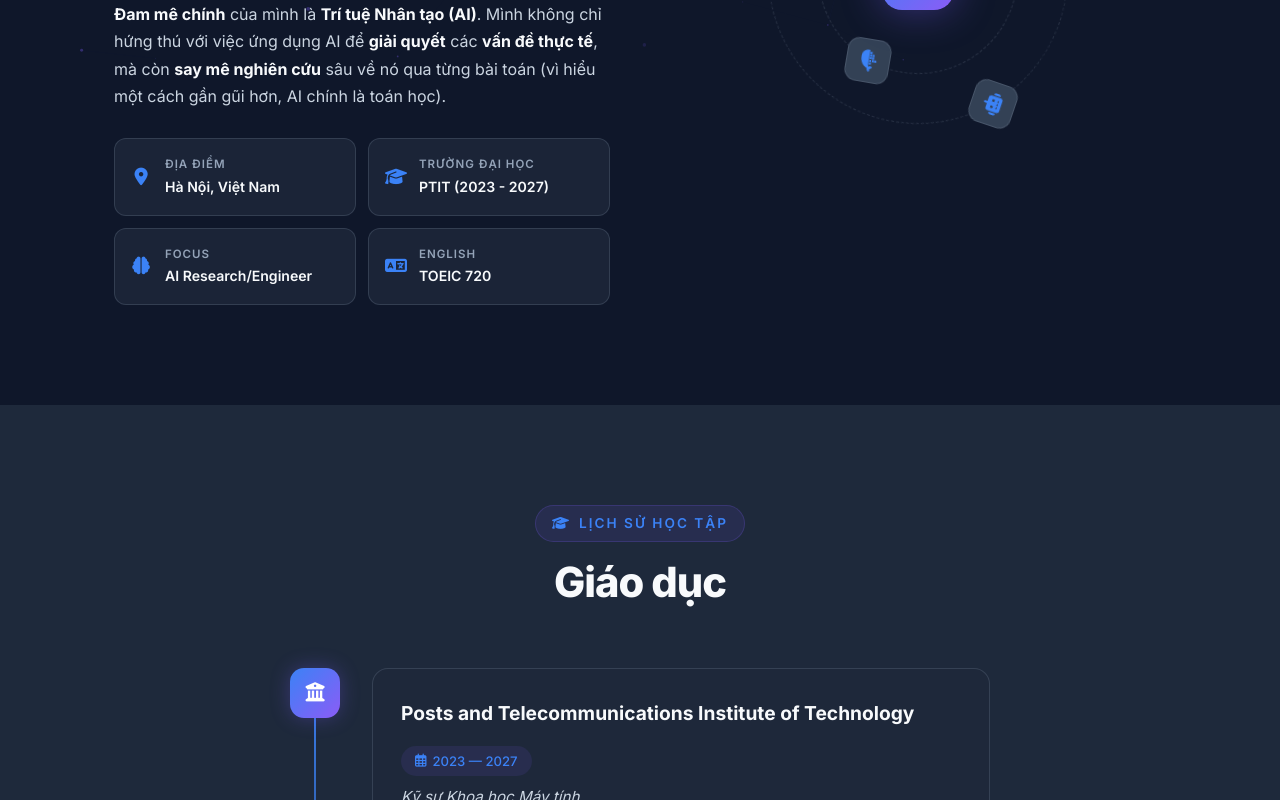
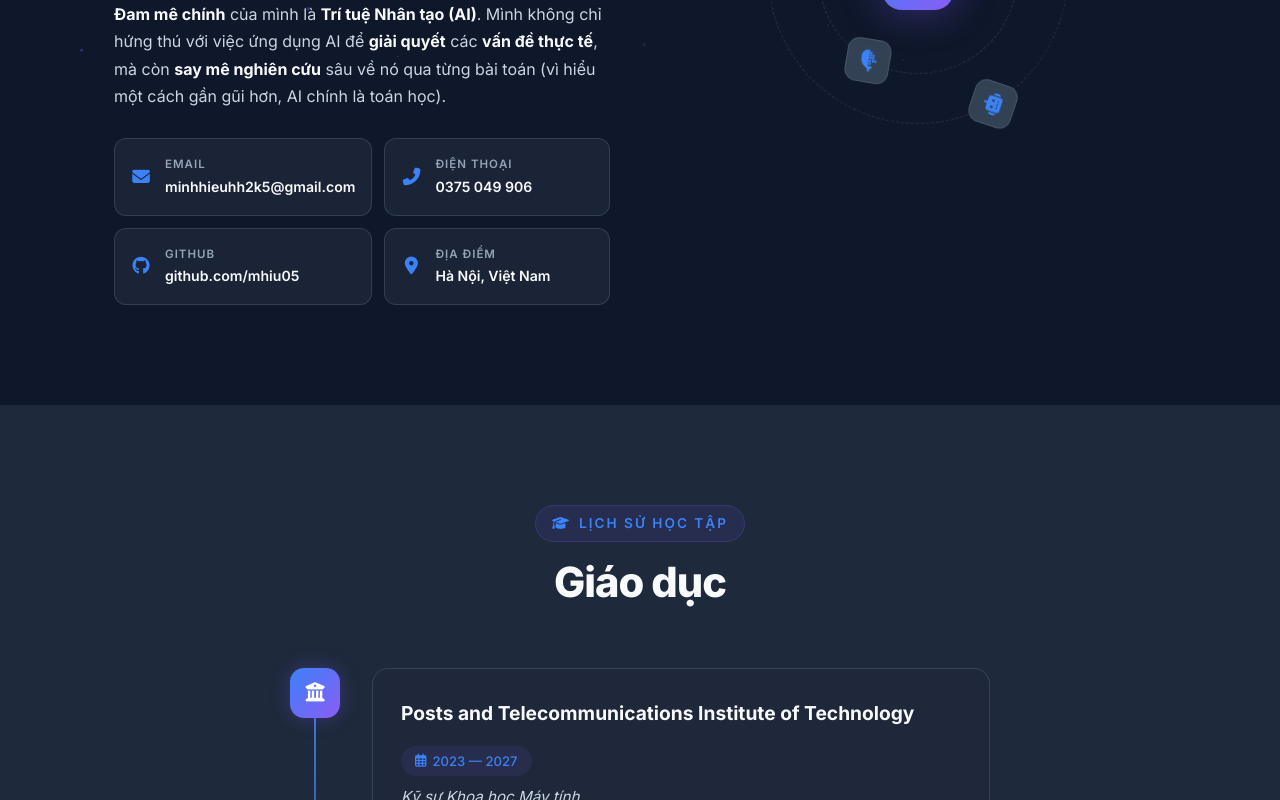
Before and after one commit to mhiu05/portfolio, a React (Vite) app: page / in a window 1280 px wide. Shown: the part 680-1480 px from the top of the page. Built offline with nearby package versions, Linux system fonts and the light colour scheme.

Commit message:
Move contact info to About section and remove Contact section

```diff
--- a/src/components/Navbar/Navbar.jsx
+++ b/src/components/Navbar/Navbar.jsx
@@ -15,7 +15,7 @@ export default function Navbar() {
     }, []);
 
     useEffect(() => {
-        const sections = ['about', 'education', 'projects', 'experience', 'skills', 'certificates', 'contact'];
+        const sections = ['about', 'education', 'projects', 'experience', 'skills', 'certificates'];
 
         const handleScroll = () => {
             sections.forEach((sectionId) => {
@@ -56,7 +56,6 @@ export default function Navbar() {
                     <a href="#experience" className={`nav-link ${activeSection === 'experience' ? 'active' : ''}`} onClick={closeMenu}>Kinh nghiệm</a>
                     <a href="#skills" className={`nav-link ${activeSection === 'skills' ? 'active' : ''}`} onClick={closeMenu}>Kỹ năng</a>
                     <a href="#certificates" className={`nav-link ${activeSection === 'certificates' ? 'active' : ''}`} onClick={closeMenu}>Chứng chỉ</a>
-                    <a href="#contact" className={`nav-link ${activeSection === 'contact' ? 'active' : ''}`} onClick={closeMenu}>Liên hệ</a>
                 </div>
                 <button
                     className={`nav-toggle ${menuOpen ? 'active' : ''}`}
--- a/src/pages/Portfolio/Portfolio.jsx
+++ b/src/pages/Portfolio/Portfolio.jsx
@@ -82,6 +82,27 @@ export default function Portfolio() {
                                 </p>
 
                                 <div className="about-info-cards">
+                                    <a href="mailto:minhhieuhh2k5@gmail.com" className="info-card">
+                                        <i className="fas fa-envelope"></i>
+                                        <div>
+                                            <span className="info-label">Email</span>
+                                            <span className="info-value">minhhieuhh2k5@gmail.com</span>
+                                        </div>
+                                    </a>
+                                    <a href="tel:+84375049906" className="info-card">
+                                        <i className="fas fa-phone-alt"></i>
+                                        <div>
+                                            <span className="info-label">Điện thoại</span>
+                                            <span className="info-value">0375 049 906</span>
+                                        </div>
+                                    </a>
+                                    <a href="https://github.com/mhiu05" target="_blank" rel="noopener noreferrer" className="info-card">
+                                        <i className="fab fa-github"></i>
+                                        <div>
+                                            <span className="info-label">GitHub</span>
+                                            <span className="info-value">github.com/mhiu05</span>
+                                        </div>
+                                    </a>
                                     <div className="info-card">
                                         <i className="fas fa-map-marker-alt"></i>
                                         <div>
@@ -89,29 +110,9 @@ export default function Portfolio() {
                                             <span className="info-value">Hà Nội, Việt Nam</span>
                                         </div>
                                     </div>
-                                    <div className="info-card">
-                                        <i className="fas fa-graduation-cap"></i>
-                                        <div>
-                                            <span className="info-label">Trường đại học</span>
-                                            <span className="info-value">PTIT (2023 - 2027)</span>
-                                        </div>
-                                    </div>
-                                    <div className="info-card">
-                                        <i className="fas fa-brain"></i>
-                                        <div>
-                                            <span className="info-label">Focus</span>
-                                            <span className="info-value">AI Research/Engineer</span>
-                                        </div>
-                                    </div>
-                                    <div className="info-card">
-                                        <i className="fas fa-language"></i>
-                                        <div>
-                                            <span className="info-label">English</span>
-                                            <span className="info-value">TOEIC 720</span>
-                                        </div>
-                                    </div>
                                 </div>
                             </div>
+
                             <div className="about-visual">
                                 <div className="tech-orbit">
                                     <div className="orbit-center">
@@ -470,41 +471,6 @@ export default function Portfolio() {
                         </div>
                     </div>
                 </section>
-
-                {/* Contact Section */}
-                <section className="section" id="contact">
-                    <div className="container">
-                        <div className="section-header">
-                            <span className="section-tag"><i className="fas fa-paper-plane"></i> Hãy kết nối</span>
-                            <h2 className="section-title">Liên hệ với <span className="gradient-text">tôi</span></h2>
-                            <p className="section-description">
-                                Tôi luôn sẵn lòng chào đón những cơ hội mới, cộng tác, và các cuộc trò chuyện thú vị. Vui lòng liên hệ với tôi!
-                            </p>
-                        </div>
-                        <div className="contact-grid">
-                            <a href="mailto:minhhieuhh2k5@gmail.com" className="contact-card" id="contact-email">
-                                <div className="contact-icon"><i className="fas fa-envelope"></i></div>
-                                <h3>Email</h3>
-                                <p>minhhieuhh2k5@gmail.com</p>
-                            </a>
-                            <a href="tel:+84375049906" className="contact-card" id="contact-phone">
-                                <div className="contact-icon"><i className="fas fa-phone-alt"></i></div>
-                                <h3>Điện thoại</h3>
-                                <p>0375 049 906</p>
-                            </a>
-                            <a href="https://github.com/mhiu05" target="_blank" rel="noopener noreferrer" className="contact-card" id="contact-github">
-                                <div className="contact-icon"><i className="fab fa-github"></i></div>
-                                <h3>GitHub</h3>
-                                <p>github.com/mhiu05</p>
-                            </a>
-                            <div className="contact-card" id="contact-location">
-                                <div className="contact-icon"><i className="fas fa-map-marker-alt"></i></div>
-                                <h3>Địa điểm</h3>
-                                <p>Hà Nội, Việt Nam</p>
-                            </div>
-                        </div>
-                    </div>
-                </section>
             </div>
         </div>
     );
```
